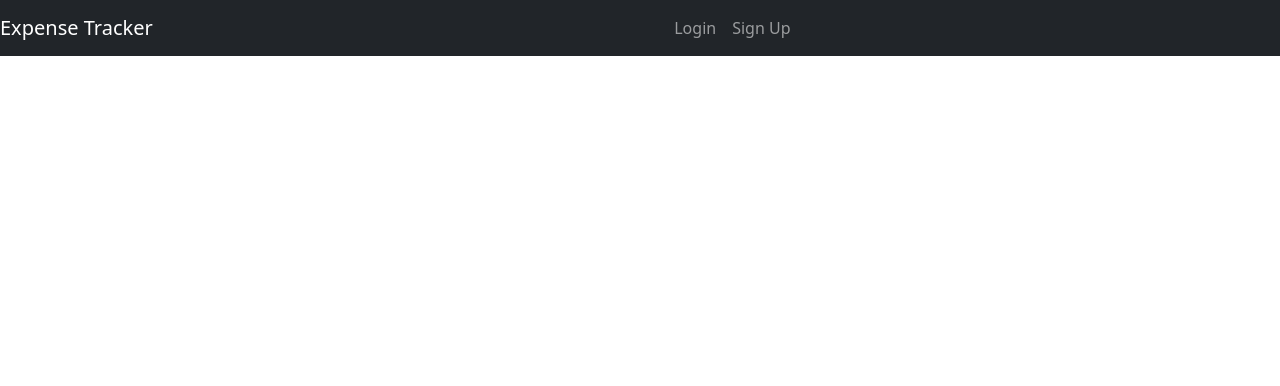
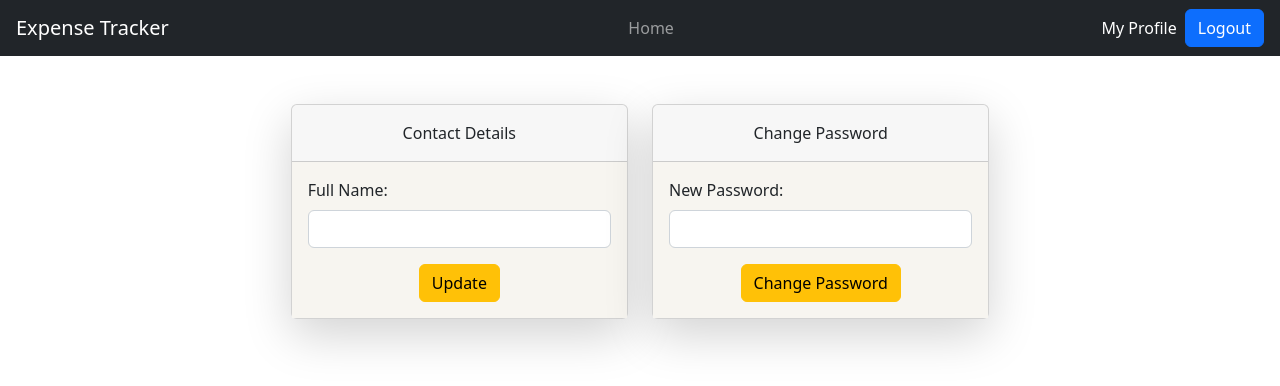
Before and after one commit to Blank67/Expence-Tracker-Website, a React (Create React App) app: page /profile in a window 1280 px wide. Shown: the top 386 px of the page. Built offline with nearby package versions, Linux system fonts and the light colour scheme; no server answers; sample sign-in values are in the browser's storage.

Commit message:
complete profile added

```diff
--- a/src/App.js
+++ b/src/App.js
@@ -1,18 +1,29 @@
-import React, { } from 'react';
-import { Route } from 'react-router-dom';
+import React, { useContext } from 'react';
+import { Redirect, Route, Switch } from 'react-router-dom';
 import './App.css';
 import Header from './Components/Layout/Header';
+import AuthContext from './firebase/auth-context';
 import Home from './Pages/Home';
 import Login from './Pages/Login';
+import Profile from './Pages/Profile';
 import SignUp from './Pages/SignUp';
 
 const App = () => {
+  const authCtx = useContext(AuthContext);
+
   return (
     <div>
       <Header />
-      <Route path='/home'><Home /></Route>
-      <Route path='/login'><Login /></Route>
-      <Route path='/signup'><SignUp /></Route>
+      <Switch>
+        <Route exact path='/'>
+          <Redirect to='/login' />
+        </Route>
+        {authCtx.isLoggedIn && <Route path='/home'><Home /></Route>}
+        {authCtx.isLoggedIn && <Route path='/profile'><Profile /></Route>}
+        {!authCtx.isLoggedIn && <Route path='/login'><Login /></Route>}
+        {!authCtx.isLoggedIn && <Route path='/signup'><SignUp /></Route>}
+        <Route path='*'><Redirect to='/login' /></Route>
+      </Switch>
     </div>
   );
 }
--- a/src/Components/Layout/Header.js
+++ b/src/Components/Layout/Header.js
@@ -1,25 +1,40 @@
-import React, { Fragment } from "react";
+import React, { Fragment, useContext } from "react";
+import { Button } from "react-bootstrap";
 import { NavLink } from "react-router-dom";
+import AuthContext from "../../firebase/auth-context";
 
 const Header = (props) => {
+    const authCtx = useContext(AuthContext);
+
+    const logoutHandler = () => {
+        authCtx.logout();
+    }
+
     return (
         <Fragment>
             <nav className="navbar navbar-expand-lg navbar-dark bg-dark">
                 <button className="navbar-toggler ms-3" data-bs-toggle="collapse" data-bs-target="#navBar1" aria-controls="navBar1" aria-label="Expand Navigation">
                     <div className="navbar-toggler-icon" />
                 </button>
-                <NavLink className="navbar-brand" to="#">Expense Tracker</NavLink>
+                <NavLink className="navbar-brand ms-3" to="#">Expense Tracker</NavLink>
 
                 <div className="collapse navbar-collapse justify-content-center" id="navBar1">
                     <ul className="navbar-nav mr-auto ms-sm-3">
-                        <li className="nav-item">
+                        {authCtx.isLoggedIn && <li className="nav-item">
+                            <NavLink to="/home" className="nav-link">Home</NavLink>
+                        </li>}
+                        {!authCtx.isLoggedIn && <li className="nav-item">
                             <NavLink to="/login" className="nav-link">Login</NavLink>
-                        </li>
-                        <li className="nav-item">
+                        </li>}
+                        {!authCtx.isLoggedIn && <li className="nav-item">
                             <NavLink to="/signup" className="nav-link" >Sign Up</NavLink>
-                        </li>
+                        </li>}
                     </ul>
                 </div>
+                <div>
+                    {authCtx.isLoggedIn && <NavLink to="/profile" className="nav-link text-white me-2" >My Profile</NavLink>}
+                </div>
+                    {authCtx.isLoggedIn && <Button onClick={logoutHandler} className="me-3">Logout</Button>}
             </nav>
         </Fragment>
     );
--- a/src/Pages/Home.js
+++ b/src/Pages/Home.js
@@ -1,6 +1,54 @@
+import { Fragment, useContext, useEffect, useState } from "react";
+import { NavLink } from "react-router-dom";
+import AuthContext from "../firebase/auth-context";
+
 const Home = (props) => {
+
+    const [profileCompleted, setProfileCompleted] = useState(false);
+    const authCtx = useContext(AuthContext);
+
+    useEffect(() => {
+        const getData = async () => {
+            try {
+                const url = 'https://identitytoolkit.googleapis.com/v1/accounts:lookup?key=AIzaSyDNiGP2YbgqnIMHk-jicOFmjCh_0TUERf8';
+                const response = await fetch(url, {
+                    method: 'POST',
+                    body: JSON.stringify({ idToken: authCtx.token }),
+                    headers: {
+                        'Content-Type': 'application/json'
+                    }
+                });
+                const transformedResponse = await response.json();
+                console.log(response);
+                console.log(transformedResponse);
+                if (response.ok) {
+                    if (transformedResponse.users[0].displayName) {
+                        setProfileCompleted(true);
+                    } else {
+                        setProfileCompleted(false);
+                    }
+                } else {
+                    let errorMessage = 'Authentication Failed!';
+                    if (transformedResponse.error.message) {
+                        errorMessage = transformedResponse.error.message;
+                    }
+                    throw new Error(errorMessage);
+                }
+            } catch (err) {
+                alert(err.message);
+            }
+
+        }
+        getData();
+    }, [authCtx.token]);
+
     return (
-        <h1>Home Page</h1>
+        <Fragment><div>
+
+            {!profileCompleted && <NavLink to='/profile' className="nav-link float-end me-3 text-danger">Complete your profile</NavLink>}
+            <h1>Welcome to Expense Tracker!</h1>
+        </div>
+        </Fragment>
     );
 }
 
--- a/src/Pages/Login.js
+++ b/src/Pages/Login.js
@@ -32,7 +32,7 @@ const Login = (props) => {
                 }
             })
             console.log(response);
-            let transformedResponse = await response.json();
+            const transformedResponse = await response.json();
             console.log(transformedResponse);
             if (response.ok) {
                 authCtx.login(transformedResponse.idToken);
--- /dev/null
+++ b/src/Pages/Profile.js
@@ -0,0 +1,145 @@
+import { useContext, useEffect, useRef, useState } from "react";
+import { Button, Card, Col, Container, Form, Row } from "react-bootstrap";
+import AuthContext from "../firebase/auth-context";
+
+const Profile = (props) => {
+
+    const nameRef = useRef('');
+    const newPassRef = useRef('');
+    const [errorDetails, setErrorDetails] = useState(false);
+    const [errorPassword, setErrorPassword] = useState(false);
+    const authCtx = useContext(AuthContext);
+
+    useEffect(() => {
+        const getData = async () => {
+            try {
+                const url = 'https://identitytoolkit.googleapis.com/v1/accounts:lookup?key=AIzaSyDNiGP2YbgqnIMHk-jicOFmjCh_0TUERf8';
+                const response = await fetch(url, {
+                    method: 'POST',
+                    body: JSON.stringify({ idToken: authCtx.token }),
+                    headers: {
+                        'Content-Type': 'application/json'
+                    }
+                });
+                console.log(response);
+                const transformedResponse = await response.json();
+                console.log(transformedResponse);
+                if (response.ok) {
+                    if (transformedResponse.users[0].displayName) {
+                        nameRef.current.value = transformedResponse.users[0].displayName;
+                    } else {
+                        nameRef.current.value = '';
+                    }
+                } else {
+                    let errorMessage = 'Authentication Failed!';
+                    if (transformedResponse.error.message) {
+                        errorMessage = transformedResponse.error.message;
+                    }
+                    throw new Error(errorMessage);
+                }
+            } catch (err) {
+                alert(err.message);
+            }
+
+        }
+        getData();
+    }, [authCtx.token]);
+
+    const detailSaveHandler = async (e) => {
+        e.preventDefault();
+        if (nameRef.current.value === '') {
+            setErrorDetails(true);
+            return;
+        }
+        setErrorDetails(false);
+        try {
+            const url = 'https://identitytoolkit.googleapis.com/v1/accounts:update?key=AIzaSyDNiGP2YbgqnIMHk-jicOFmjCh_0TUERf8';
+            const response = await fetch(url, {
+                method: 'POST',
+                body: JSON.stringify({
+                    idToken: authCtx.token,
+                    displayName: nameRef.current.value,
+                    returnSecureToken: true
+                }),
+                headers: {
+                    'Content-Type': 'application/json'
+                }
+            });
+            console.log(response);
+            const transformedResponse = await response.json();
+            console.log(transformedResponse);
+            if (response.ok) {
+                if (transformedResponse.displayName) {
+                    nameRef.current.value = transformedResponse.displayName;
+                } else {
+                    nameRef.current.value = '';
+                }
+            } else {
+                let errorMessage = 'Authentication Failed!';
+                if (transformedResponse.error.message) {
+                    errorMessage = transformedResponse.error.message;
+                }
+                throw new Error(errorMessage);
+            }
+        } catch (err) {
+            alert(err.message);
+        }
+
+    }
+
+    const passwordChangeHandler = (e) => {
+        e.preventDefault();
+        if (newPassRef.current.value.length < 6) {
+            setErrorPassword(true);
+            return;
+        }
+        setErrorPassword(false);
+
+    }
+
+    return (
+        <Container>
+            <Row className="justify-content-center mt-5 mx-3">
+                <Col xs={4}>
+                    <Card className="shadow-lg">
+                        <Card.Header className="text-center p-3">Contact Details</Card.Header>
+                        <Card.Body style={{ backgroundColor: '#f7f5f0' }}>
+                            {errorDetails && <p className="text-center text-danger">Details cannot be empty.</p>}
+                            <Form>
+                                <Form.Group className="mb-3">
+                                    <Form.Label htmlFor="firstname">Full Name:</Form.Label>
+                                    <Form.Control id="firstname" type="text" required ref={nameRef} />
+                                </Form.Group>
+                                <div className="text-center">
+                                    <Button variant="warning" type="submit" onClick={detailSaveHandler}>Update</Button>
+                                </div>
+                            </Form>
+                        </Card.Body>
+                    </Card>
+                </Col>
+                <Col xs={4}>
+                    <Card className="shadow-lg">
+                        <Card.Header className="text-center p-3">Change Password</Card.Header>
+                        <Card.Body style={{ backgroundColor: '#f7f5f0' }}>
+                            {errorPassword && <p className="text-center text-danger">Password length should be greater than 5.</p>}
+                            <Form>
+                                <Form.Group className="mb-3">
+                                    <Form.Label>New Password:</Form.Label>
+                                    <Form.Control id="newpassword" type="password" required ref={newPassRef} />
+                                </Form.Group >
+                                <div className="text-center">
+                                    <Button variant="warning" type="submit" onClick={passwordChangeHandler}>Change Password</Button>
+                                </div>
+                            </Form>
+                        </Card.Body>
+                    </Card>
+                </Col>
+            </Row>
+            <Row className="justify-content-center mt-5 mx-3">
+
+            </Row>
+        </Container>
+    );
+}
+
+export default Profile;
```
